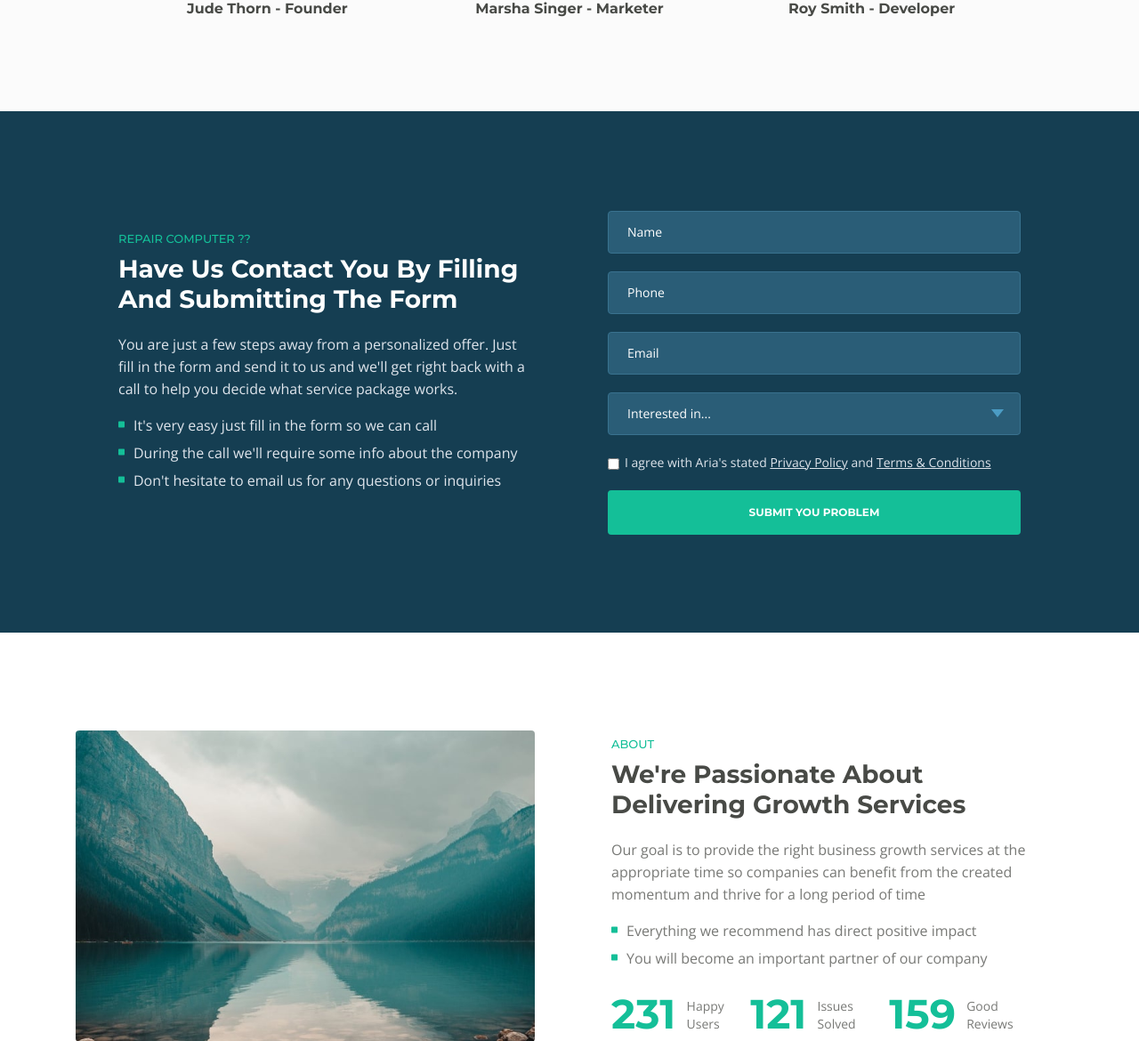
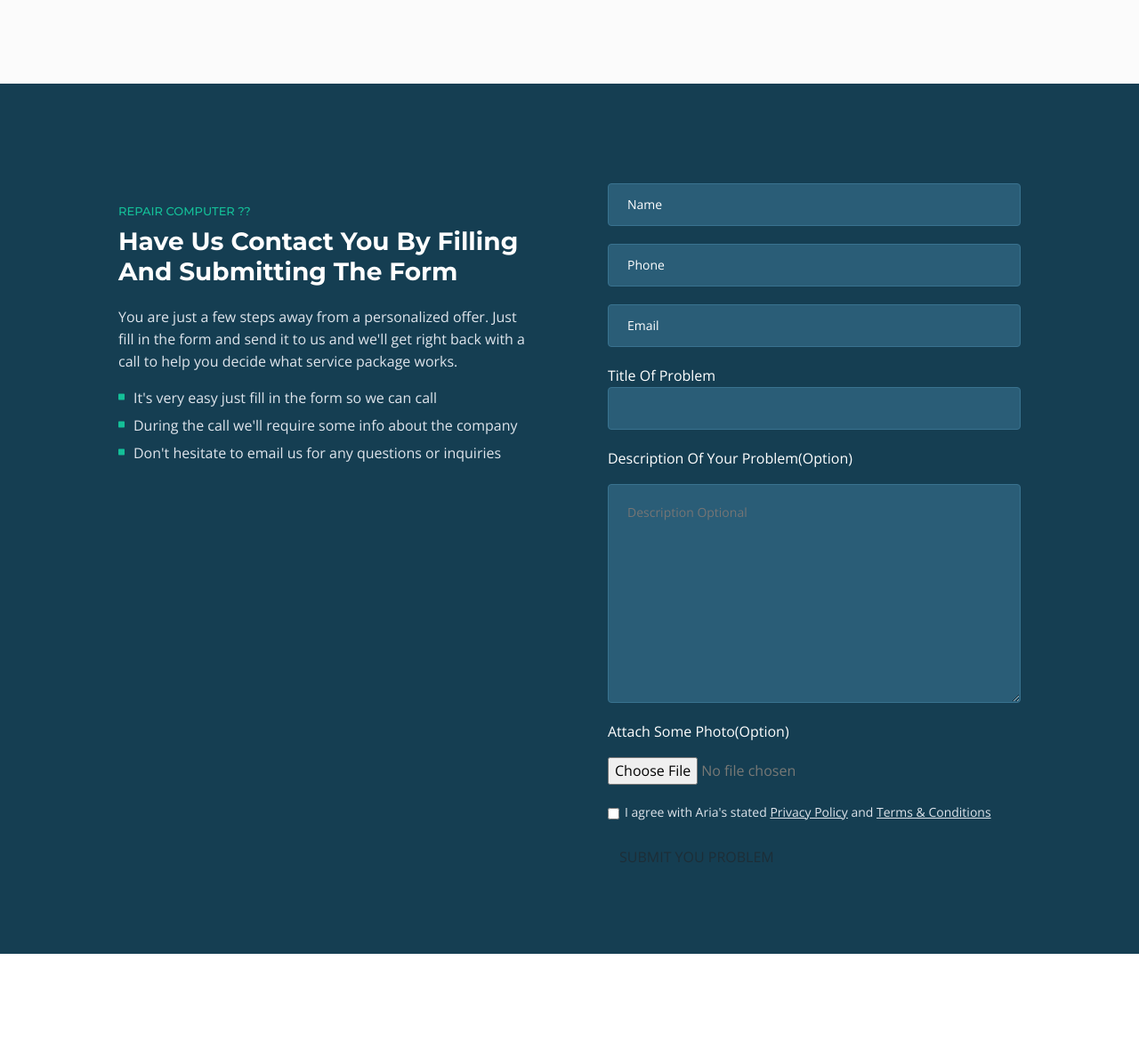
Before and after one commit to Abhishek-Gawade-programmer/father-computer-shop, a Django app: page / in a window 1280 px wide. Shown: the part 4400-5570 px from the top of the page at 89% size. Run offline with Django 3.2, Linux system fonts and the light colour scheme; some libraries are stand-ins or nearby versions.

Commit message:
Added The Forms But NUt Succfuly with php

```diff
--- a/shop_website_root/home/forms.py
+++ b/shop_website_root/home/forms.py
@@ -1,4 +1,4 @@
-from django.forms import ModelForm
+from django.forms import ModelForm,TextInput,NumberInput,EmailInput,Textarea
 from .models import Submit_Problem
 
 class Submit_Problem_Form(ModelForm):
@@ -12,3 +12,23 @@
 				'description_of_problem',
 				'repair_photos',
 		]
+
+			# <textarea name="description_of_problem" cols="40" rows="10" class="vLargeTextField" id="id_description_of_problem">sdgsdgsg</textarea>
+		widgets = {
+            	'name':TextInput(attrs={'id':'lname', 'name':'lname','required':'',
+            							'class':'form-control-input'},
+            							),
+            	'phone':NumberInput(attrs={'id':'lphone', 'name':'lphone','required':'',
+            							'class':'form-control-input'},
+            		),
+            	'email':EmailInput(attrs={'id':'lemail','class':'form-control-input',
+            							'name':'lemail','required':''}),
+
+            	'title_of_problem':TextInput(attrs={'id':'title_of_problem', 'name':'Title Of Problem','required':'',
+            							'class':'form-control-input'}),
+
+            	'description_of_problem':Textarea(attrs={'id':'description_of_problem', 'name':'Description Of Problem',
+            							'class':'form-control-input','placeholder':'Description Optional'}),
+
+            	# 'shipping_date': forms.TextInput(attrs={'id':'bar', 'name':'bar'})
+    		}
--- a/shop_website_root/home/templates/home/index.html
+++ b/shop_website_root/home/templates/home/index.html
@@ -132,7 +132,6 @@
                     <div class="text-container">
                         <div class="section-title">INTRO</div>
                         <h1>FORM IS HERE</h1>
-                        {{ form.name }}
                         <h2>We Offer Some Of The Best Business Growth Services In Town</h2>
                         <p>Launching a new company or developing the market position of an existing one can be quite an overwhelming processs at times.</p>
                         <p class="testimonial-text">"Our mission here at Aira is to get you through those tough moments relying on our team's expertise in starting and growing companies."</p>
@@ -608,38 +607,56 @@
                 <div class="col-lg-6">
 
                     <!-- Call Me Form -->
-                    <form id="callMeForm" data-toggle="validator" data-focus="false">
+                    <form action="" enctype="multipart/form-data" method="post" id="callMeForm" data-toggle="validator" data-focus="false" >
+                        {% csrf_token %}
                         <div class="form-group">
-                            <input type="text" class="form-control-input" id="lname" name="lname" required>
+                            {{ form.name }}
+
                             <label class="label-control" for="lname">Name</label>
                             <div class="help-block with-errors"></div>
                         </div>
                         <div class="form-group">
-                            <input type="text" class="form-control-input" id="lphone" name="lphone" required>
+                            {{ form.phone }}
                             <label class="label-control" for="lphone">Phone</label>
                             <div class="help-block with-errors"></div>
                         </div>
                         <div class="form-group">
-                            <input type="email" class="form-control-input" id="lemail" name="lemail" required>
+                            {{ form.email }}
                             <label class="label-control" for="lemail">Email</label>
                             <div class="help-block with-errors"></div>
                         </div>
                         <div class="form-group">
-                            <select class="form-control-select" id="lselect" required>
-                                <option class="select-option" value="" disabled selected>Interested in...</option>
-                                <option class="select-option" value="Off The Ground">Off The Ground</option>
-                                <option class="select-option" value="Accelerated Growth">Accelerated Growth</option>
-                                <option class="select-option" value="Market Domination">Market Domination</option>
-                            </select>
+                            <span style="color: white">Title Of Problem</span>
+                            {{ form.title_of_problem }}
+
+                            <div class="help-block with-errors"></div>
+                        </div>
+                        <div class="form-group">
+                            <p>
+                                <span style="color: white">Description Of Your Problem(Option) </span>
+                            </p>
+
+                            <p>
+                            {{ form.description_of_problem }}</p>
+                            <div class="help-block with-errors"></div>
+                        </div>
+                        <div class="form-group">
+                            <p>
+                                <span style="color: white">Attach Some Photo(Option)</span>
+                            </p>
+
+                            <p>
+                                {{ form.repair_photos }}
+                            </p>
                             <div class="help-block with-errors"></div>
                         </div>
                         <div class="form-group checkbox white">
                             <input type="checkbox" id="lterms" value="Agreed-to-Terms" name="lterms" required>I agree with Aria's stated <a class="white" href="privacy-policy.html">Privacy Policy</a> and <a class="white" href="terms-conditions.html">Terms & Conditions</a>
                             <div class="help-block with-errors"></div>
                         </div>
-                        <div class="form-group">
-                            <button type="submit" class="form-control-submit-button">SUBMIT YOU PROBLEM</button>
-                        </div>
+                        <!-- <div class="form-group"> -->
+                            <button type="submit" class="btn primary">SUBMIT YOU PROBLEM</button>
+                        <!-- </div> -->
                         <div class="form-message">
                             <div id="lmsgSubmit" class="h3 text-center hidden"></div>
                         </div>
--- a/shop_website_root/shop_website/settings.py
+++ b/shop_website_root/shop_website/settings.py
@@ -38,8 +38,10 @@
     'django.contrib.sessions',
     'django.contrib.messages',
     'django.contrib.staticfiles',
+    'crispy_forms',
     #APPS
     'home.apps.HomeConfig',
+
 ]
 
 MIDDLEWARE = [
@@ -102,7 +104,7 @@
     },
 ]
 
-
+CRISPY_TEMPLATE_PACK='bootstap4'
 # Internationalization
 # https://docs.djangoproject.com/en/3.1/topics/i18n/
 
```
Also changed, not shown: shop_website_root/shop_website/static/css/styles.css (+0 -48 lines), shop_website_root/shop_website/static/js/scripts.js (+67 -67 lines).
